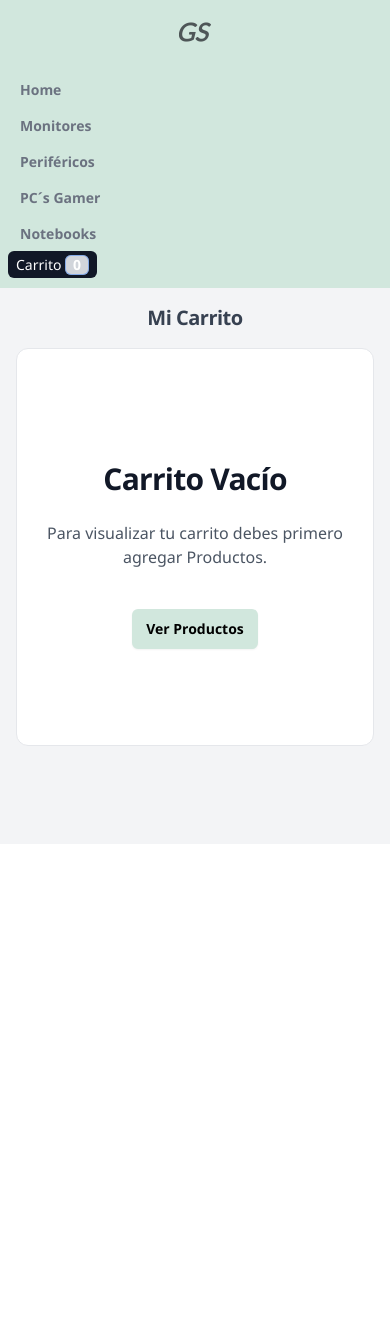
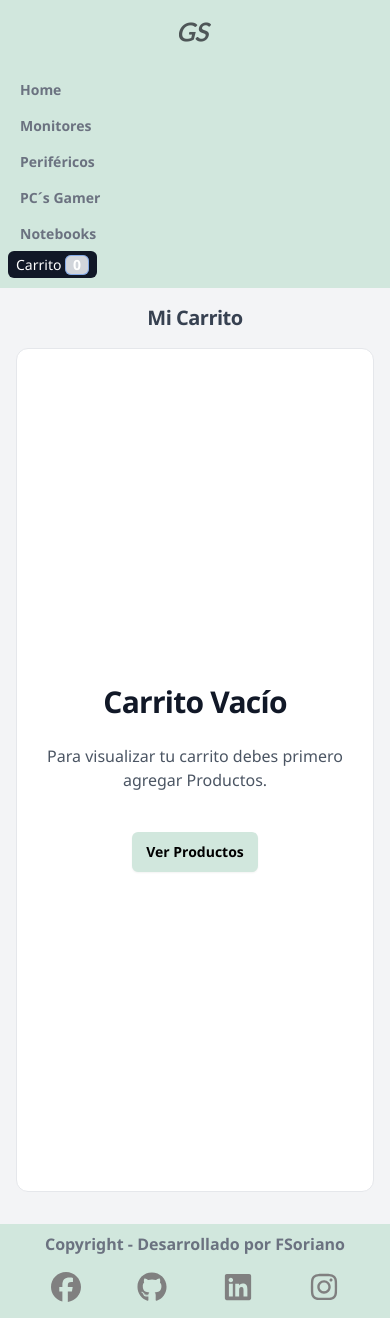
Before and after one commit to Maxonairos/ECommerce-74490, a React (Vite) app: page /cart in a window 390 px wide. Before the commit the page ends 844 px from the top, so only its background shows below. Built offline with nearby package versions, Linux system fonts and the light colour scheme.

Commit message:
-se agrega Footer -se agregan iconos con estilo -se mejora hover -se linkean los iconos -responsive

```diff
--- a/src/App.jsx
+++ b/src/App.jsx
@@ -12,7 +12,7 @@ import Checkout from './components/Checkout/Checkout'
 function App() {
 
   return (
-    <div className='container justify-center bg-gray-100 min-w-0 min-w-full min-h-screen dark:bg-gray-800 dark:border-gray-700'>
+    <div className='container justify-center bg-gray-100 min-w-0 min-w-full min-h-screen max-h-4/5 dark:bg-gray-800 dark:border-gray-700'>
       <BrowserRouter>
       <CartProvider>
         <NavBar/>
@@ -24,7 +24,7 @@ function App() {
           <Route path= "/cart" element={<Cart/>}/>
           <Route path= "/checkout" element={<Checkout/>}/>
         </Routes>
-
+        <Footer/>
         </CartProvider>
       </BrowserRouter>
     </div>
--- a/src/components/Cart/Cart.jsx
+++ b/src/components/Cart/Cart.jsx
@@ -29,7 +29,7 @@ const Cart = () => {
 
 
     return (
-        <div className="flex flex-wrap justify-center">
+        <div className="flex flex-wrap justify-center min-h-screen">
             <div className="flex flex-col w-full max-w-6xl p-4">
                 <h1 className='flex flex-wrap self-center mb-4 text-xl font-bold tracking-tight text-gray-700 dark:text-white'>
                     Mi Carrito
--- a/src/components/Cart/CartEmpty.jsx
+++ b/src/components/Cart/CartEmpty.jsx
@@ -2,7 +2,7 @@ import { Link } from "react-router-dom"
 
 const CartEmpty = () => {
     return (
-        <div className="grid rounded-xl min-h-full  place-items-center bg-white px-6 py-24 sm:py-32 lg:px-8 dark:bg-gray-800 dark:border-gray-700 border">
+        <div className="grid rounded-xl min-h-screen place-items-center bg-white px-6 py-24 sm:py-32 lg:px-8 dark:bg-gray-800 dark:border-gray-700 border">
             <div className="text-center">
                 <h1 className="mt-4 text-3xl font-bold tracking-tight text-gray-900 sm:text-5xl dark:text-white">Carrito Vacío</h1>
                 <p className="mt-6 text-base leading-6 text-gray-600 dark:text-white">Para visualizar tu carrito debes primero agregar Productos.</p>
--- a/src/components/Checkout/BuySuccess.jsx
+++ b/src/components/Checkout/BuySuccess.jsx
@@ -2,7 +2,7 @@ import { Link } from "react-router-dom"
 
 const BuySuccess = ({orderId}) => {
     return (
-        <div className="max-w-2xl bg-white rounded-lg shadow-md p-8 m-2 dark:bg-gray-800 dark:border-gray-700 border">
+        <div className="max-w-2xl bg-white rounded-lg shadow-md p-8 m-2 dark:bg-gray-800 dark:border-gray-700 border max-h-fit">
             <h2 className="text-2xl font-bold text-gray-800 mb-4 dark:text-white">Tu compra fue Exitosa!!! 😀</h2>
             <p className="text-xl font-bold text-gray-900 mb-4 dark:text-white">Puedes guardar el numero de seguimiento para obtener información de tu compra</p>
             <p className="inline-flex text-xl font-bold text-gray-900 mb-4 dark:text-white">Orden Nº:</p>
--- a/src/components/Checkout/Checkout.jsx
+++ b/src/components/Checkout/Checkout.jsx
@@ -85,7 +85,7 @@ const Checkout = () => {
     }
 
     return (
-        <div className="flex flex-wrap justify-center">
+        <div className="flex flex-wrap justify-center min-h-screen">
             <div className="flex content-center">
             {
                 renderForm && <FormCheckout dataForm={dataForm} handleSubmitForm={handleSubmitForm} handleChangeInput={handleChangeInput} />
--- a/src/components/Checkout/FormCheckout.jsx
+++ b/src/components/Checkout/FormCheckout.jsx
@@ -2,7 +2,7 @@ import { Link } from "react-router-dom"
 
 const FormCheckout = ({ dataForm, handleChangeInput, handleSubmitForm  }) => {
     return (
-        <div className="min-w-82 bg-white rounded-lg shadow-md p-8 m-2 border dark:bg-gray-800 dark:border-gray-700">
+        <div className="min-w-82 bg-white rounded-lg shadow-md p-8 m-2 border dark:bg-gray-800 dark:border-gray-700 max-h-fit">
         <h2 className="text-2xl font-bold text-gray-800 mb-4 underline dark:text-white">Checkout</h2>
         <form onSubmit={handleSubmitForm}>
             <div className="grid grid-cols-1 md:grid-cols-2 flex-wrap dark:bg-gray-800 dark:border-gray-700" >
--- a/src/components/Footer.jsx
+++ b/src/components/Footer.jsx
@@ -1,39 +1,43 @@
 import { FaFacebook } from "react-icons/fa6";
+import { FaGithub } from "react-icons/fa";
+import { FaLinkedin } from "react-icons/fa";
+import { FaInstagram } from "react-icons/fa";
 
 const Footer = () => {
     return (
-        <footer>
-        <div className="flex inline-flex flex-wrap border w-full m-2 justify-evenly " >
-            <div className="flex flex-wrap w-auto bg-success-subtle">
+        <footer className="w-full bg-success-subtle mt-4">
+        <div className="flex inline-flex flex-wrap w-full my-2 justify-evenly" >
+            <div className="flex flex-wrap w-auto bg-success-subtle mb-2">
                 <h3 className="content-center text-gray-500 font-bold">Copyright - Desarrollado por FSoriano</h3>
             </div>
-            <div className="inline-flex">
-                <ul className="border inline-flex w-auto">
-                    <li className="border inline-flex w-20 h-12  fill-gray-900">
-                        <a className="flex justifiy-center content-center" href="">
-                            <div className="flex p-2 place-items-center content-center hover:scale-105">
-                                <FaFacebook size={25} color="gray" />
+            <div className="inline-flex justify-evenly">
+                <ul className=" inline-flex w-auto gap-10">
+                    <li className="rounded-full inline-flex">
+                        <a className="flex justifiy-center content-center" href="https://www.facebook.com/?locale=es_LA" target="_blank" rel="noopener noreferrer">
+                            <div className="flex p-2 place-items-center content-center hover:scale-105 duration-300 ease-in-out">
+                                <FaFacebook size={30} color="gray" />
                             </div>
                         </a>
                     </li>
-                    <li className="border inline-flex w-20 bg-seagreen fill-gray-900">
-                        <a href="">
-                            <img className="justify-center bg-gray-500" src="./svg/instagram.svg" alt="" />
+                    <li className="rounded-full inline-flex">
+                        <a className="flex justifiy-center content-center" href="https://github.com/" target="_blank" rel="noopener noreferrer">
+                            <div className="flex p-2 place-items-center content-center hover:scale-105 duration-300 ease-in-out">
+                                <FaGithub  size={30} color="gray" />
+                            </div>
                         </a>
                     </li>
-                    <li className="border inline-flex w-20 bg-seagreen fill-gray-900">
-                        <a href="">
-                            <img className="justify-center bg-gray-500" src="./svg/github.svg" alt="" />
+                    <li className=" rounded-full inline-flex">
+                        <a className="flex justifiy-center content-center" href="https://ar.linkedin.com/"target="_blank" rel="noopener noreferrer" >
+                            <div className="flex p-2 place-items-center content-center hover:scale-105 duration-300 ease-in-out">
+                                <FaLinkedin  size={30} color="gray" />
+                            </div>
                         </a>
                     </li>
-                    <li className="border inline-flex w-20 bg-seagreen fill-gray-900">
-                        <a href="">
-                            <img className="justify-center bg-gray-500" src="./svg/linkedin.svg" alt="" />
-                        </a>
-                    </li>
-                    <li className="border inline-flex w-20 bg-seagreen fill-gray-900">
-                        <a href="">
-                            <img className="justify-center bg-gray-500 w-auto" src="./svg/whatsapp.svg" alt="" />
+                    <li className=" rounded-full inline-flex">
+                        <a className="flex justifiy-center content-center" href="https://www.instagram.com/" target="_blank" rel="noopener noreferrer">
+                            <div className="flex p-2 place-items-center content-center hover:scale-105 duration-300 ease-in-out">
+                                <FaInstagram size={30} color="gray" />
+                            </div>
                         </a>
                     </li>
                 </ul>
--- a/src/components/ItemDetail.jsx
+++ b/src/components/ItemDetail.jsx
@@ -8,7 +8,7 @@ const ItemDetail = ({ product , addProduct, hideItemCount , removeButtonFinishBu
   const images = product.img.filter ( (imagen) => imagen !== currentImage )
 
   return (
-    <div className='flex justify-center max-w-9xl'>
+    <div className='flex justify-center max-w-9xl max-h-fit'>
       <div className="justify-center m-3 p-2 max-w-4xl h-3/4 bg-white border border-gray-200 rounded-lg shadow dark:bg-gray-800 dark:border-gray-700">
         <h2 className='mb-2 text-2xl font-bold tracking-tight text-gray-900 dark:text-white'>{product.nombre}</h2>
               <div className="justify-center flex">
--- a/src/components/ItemList.jsx
+++ b/src/components/ItemList.jsx
@@ -2,7 +2,7 @@ import Item from "./Item"
 
 const ItemList = ({products}) => {
   return (
-    <div className="flex flex-wrap items-center justify-evenly sm:items-stretch sm:justify-center">
+    <div className="flex flex-wrap items-center justify-evenly sm:items-stretch sm:justify-center max-h-fit">
         {
           products.map((product)=>(
             <Item product={product} key={product.id}/>
--- a/src/components/ItemListContainer/ItemListContainer.jsx
+++ b/src/components/ItemListContainer/ItemListContainer.jsx
@@ -52,7 +52,7 @@ useEffect(()=>{
 
 
   return (
-    <div className="flex flex-wrap mx-auto max-w-8xl px-2 sm:px-6 lg:px-8 items-center justify-evenly sm:items-stretch sm:justify-center dark:bg-gray-800 dark:border-gray-700">
+    <div className="flex flex-wrap mx-auto max-w-8xl px-2 sm:px-6 lg:px-8 items-center justify-evenly sm:items-stretch sm:justify-center dark:bg-gray-800 dark:border-gray-700 min-h-screen">
       <h1 className="mb-2 text-xl font-normal tracking-tight text-gray-600 dark:text-white">{greeting}</h1>
       {
         loading ? <Loading/>
--- a/src/components/Loading.jsx
+++ b/src/components/Loading.jsx
@@ -2,7 +2,7 @@ import { PacmanLoader } from "react-spinners"
 
 const Loading = () => {
   return (
-    <div className='m-10 flex justify-center max-w-9xl'>
+    <div className='m-10 flex justify-center max-w-9xl min-h-screen'>
         <PacmanLoader size={100} color="#d1e7dd"/>
     </div>
   )
--- a/src/components/NotFound.jsx
+++ b/src/components/NotFound.jsx
@@ -2,8 +2,8 @@ import { Link } from "react-router-dom"
 
 const NotFound = () => {
   return (
-    <div className="flex flex-wrap justify-center">
-      <div className="flex flex-col w-full max-w-6xl p-4 ">
+    <div className="flex flex-wrap justify-center min-h-screen">
+      <div className="flex flex-col w-full max-w-6xl p-4">
         <div className="grid rounded-xl min-h-full place-items-center bg-white px-6 py-24 sm:py-32 lg:px-8 dark:bg-gray-800 dark:border-gray-700 border">
         <div className="text-center">
           <p className="text-base font-bold text-subtle-600 dark:text-white">404</p>
```
